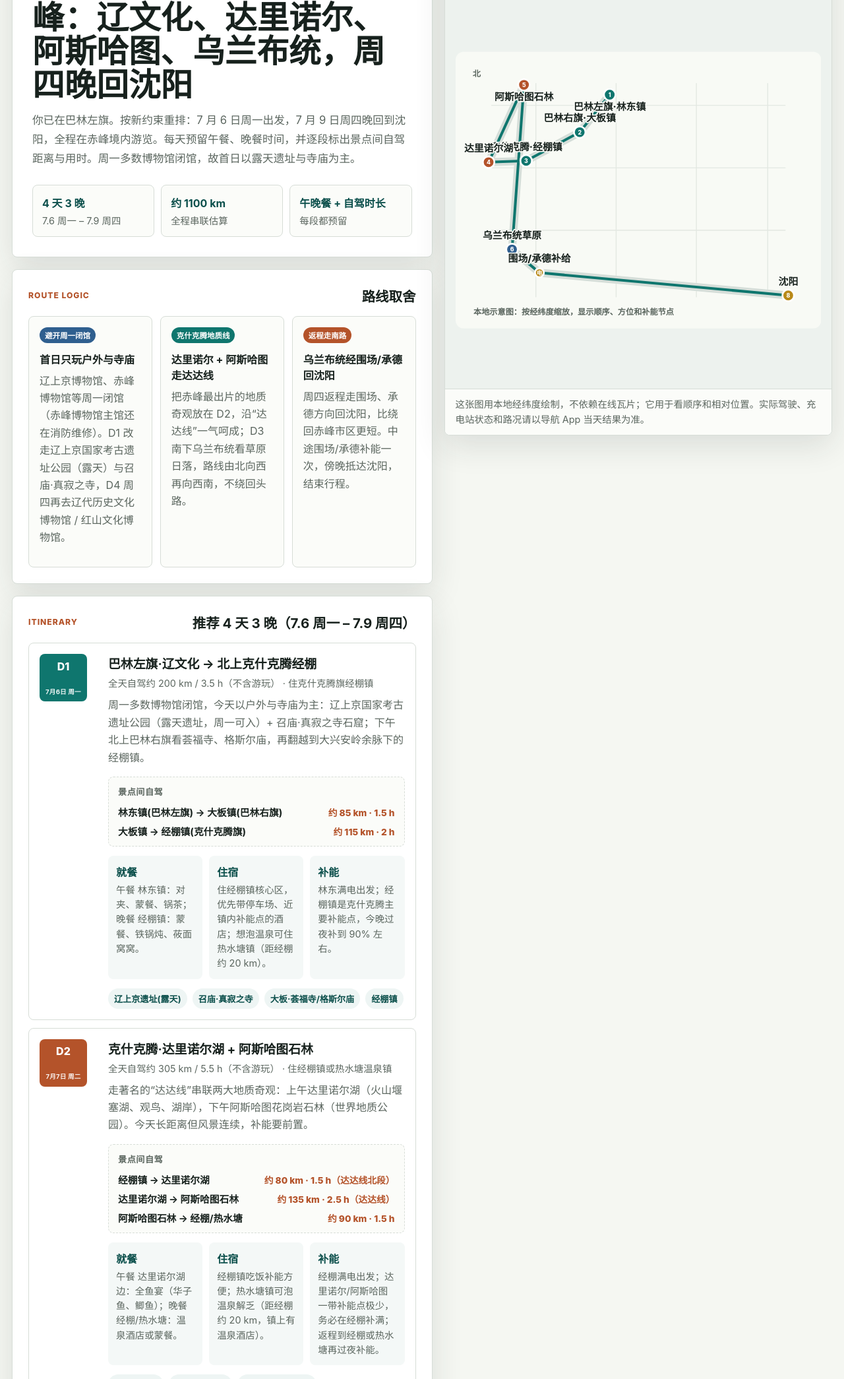
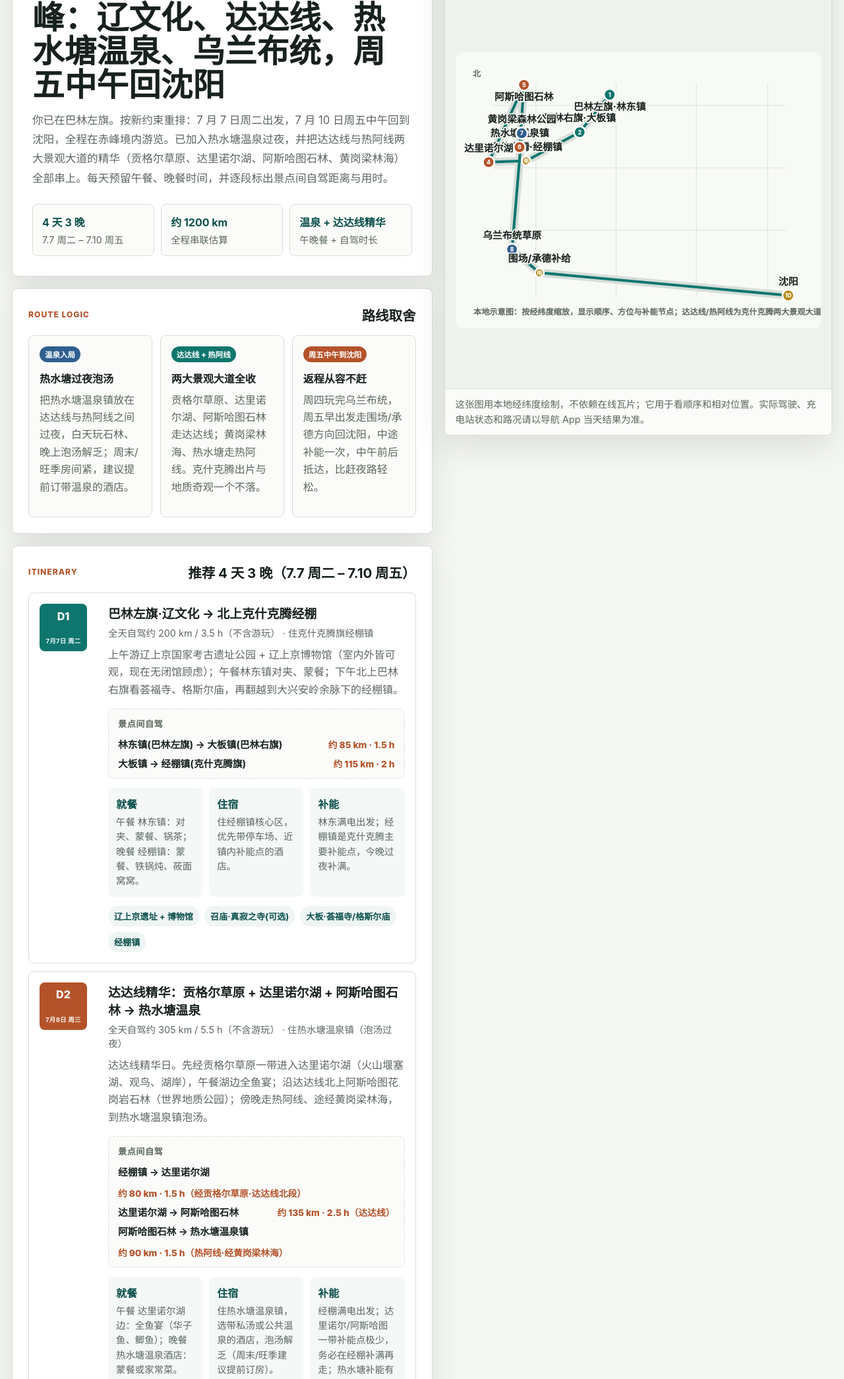
Before and after one commit to drankraven/TripChifeng, a website: page index.html in a window 1280 px wide. Shown: the part 122-2212 px from the top of the page at 66% size. Drawn offline with Linux system fonts and the light colour scheme.

Commit message:
更新：7.7-7.10 行程，加入热水塘温泉与达达线/热阿线精华（黄岗梁），周五中午抵沈阳

```diff
--- a/app.js
+++ b/app.js
@@ -1,7 +1,7 @@
 const routeDays = [
   {
     day: 1,
-    date: "7月6日 周一",
+    date: "7月7日 周二",
     title: "巴林左旗·辽文化 → 北上克什克腾经棚",
     legs: [
       { from: "林东镇(巴林左旗)", to: "大板镇(巴林右旗)", km: "约 85 km", time: "1.5 h" },
@@ -10,63 +10,64 @@ const routeDays = [
     totalDrive: "全天自驾约 200 km / 3.5 h（不含游玩）",
     stay: "住克什克腾旗经棚镇",
     meals: "午餐 林东镇：对夹、蒙餐、锅茶；晚餐 经棚镇：蒙餐、铁锅炖、莜面窝窝。",
-    hotel: "住经棚镇核心区，优先带停车场、近镇内补能点的酒店；想泡温泉可住热水塘镇（距经棚约 20 km）。",
-    charging: "林东满电出发；经棚镇是克什克腾主要补能点，今晚过夜补到 90% 左右。",
+    hotel: "住经棚镇核心区，优先带停车场、近镇内补能点的酒店。",
+    charging: "林东满电出发；经棚镇是克什克腾主要补能点，今晚过夜补满。",
     summary:
-      "周一多数博物馆闭馆，今天以户外与寺庙为主：辽上京国家考古遗址公园（露天遗址，周一可入）+ 召庙·真寂之寺石窟；下午北上巴林右旗看荟福寺、格斯尔庙，再翻越到大兴安岭余脉下的经棚镇。",
-    stops: ["辽上京遗址(露天)", "召庙·真寂之寺", "大板·荟福寺/格斯尔庙", "经棚镇"]
+      "上午游辽上京国家考古遗址公园 + 辽上京博物馆（室内外皆可观，现在无闭馆顾虑）；午餐林东镇对夹、蒙餐；下午北上巴林右旗看荟福寺、格斯尔庙，再翻越到大兴安岭余脉下的经棚镇。",
+    stops: ["辽上京遗址 + 博物馆", "召庙·真寂之寺(可选)", "大板·荟福寺/格斯尔庙", "经棚镇"]
   },
   {
     day: 2,
-    date: "7月7日 周二",
-    title: "克什克腾·达里诺尔湖 + 阿斯哈图石林",
+    date: "7月8日 周三",
+    title: "达达线精华：贡格尔草原 + 达里诺尔湖 + 阿斯哈图石林 → 热水塘温泉",
     legs: [
-      { from: "经棚镇", to: "达里诺尔湖", km: "约 80 km", time: "1.5 h（达达线北段）" },
+      { from: "经棚镇", to: "达里诺尔湖", km: "约 80 km", time: "1.5 h（经贡格尔草原·达达线北段）" },
       { from: "达里诺尔湖", to: "阿斯哈图石林", km: "约 135 km", time: "2.5 h（达达线）" },
-      { from: "阿斯哈图石林", to: "经棚/热水塘", km: "约 90 km", time: "1.5 h" }
+      { from: "阿斯哈图石林", to: "热水塘温泉镇", km: "约 90 km", time: "1.5 h（热阿线·经黄岗梁林海）" }
     ],
     totalDrive: "全天自驾约 305 km / 5.5 h（不含游玩）",
-    stay: "住经棚镇或热水塘温泉镇",
-    meals: "午餐 达里诺尔湖边：全鱼宴（华子鱼、鲫鱼）；晚餐 经棚/热水塘：温泉酒店或蒙餐。",
-    hotel: "经棚镇吃饭补能方便；热水塘镇可泡温泉解乏（距经棚约 20 km，镇上有温泉酒店）。",
+    stay: "住热水塘温泉镇（泡汤过夜）",
+    meals: "午餐 达里诺尔湖边：全鱼宴（华子鱼、鲫鱼）；晚餐 热水塘温泉酒店：蒙餐或家常菜。",
+    hotel: "住热水塘温泉镇，选带私汤或公共温泉的酒店，泡汤解乏（周末/旺季建议提前订房）。",
     charging:
-      "经棚满电出发；达里诺尔/阿斯哈图一带补能点极少，务必在经棚补满；返程到经棚或热水塘再过夜补能。",
+      "经棚满电出发；达里诺尔/阿斯哈图一带补能点极少，务必在经棚补满再走；热水塘补能有限，能补就补。",
     summary:
-      "走著名的“达达线”串联两大地质奇观：上午达里诺尔湖（火山堰塞湖、观鸟、湖岸），下午阿斯哈图花岗岩石林（世界地质公园）。今天长距离但风景连续，补能要前置。",
-    stops: ["达里诺尔湖", "阿斯哈图石林", "热水塘温泉(可选)"]
+      "达达线精华日。先经贡格尔草原一带进入达里诺尔湖（火山堰塞湖、观鸟、湖岸），午餐湖边全鱼宴；沿达达线北上阿斯哈图花岗岩石林（世界地质公园）；傍晚走热阿线、途经黄岗梁林海，到热水塘温泉镇泡汤。",
+    stops: ["贡格尔草原(达达线风光)", "达里诺尔湖", "阿斯哈图石林", "热水塘温泉"]
   },
   {
     day: 3,
-    date: "7月8日 周三",
-    title: "经棚 → 乌兰布统草原",
+    date: "7月9日 周四",
+    title: "热阿线：黄岗梁森林公园 → 乌兰布统草原",
     legs: [
-      { from: "经棚/热水塘", to: "乌兰布统草原", km: "约 130 km", time: "2.5-3 h（经御道口）" }
+      { from: "热水塘温泉镇", to: "黄岗梁国家森林公园", km: "约 30 km", time: "0.7 h（热阿线）" },
+      { from: "黄岗梁", to: "乌兰布统草原", km: "约 160 km", time: "3 h（经经棚·御道口）" }
     ],
-    totalDrive: "全天自驾约 130 km / 2.5-3 h（不含游玩）",
+    totalDrive: "全天自驾约 190 km / 3.7 h（不含游玩）",
     stay: "住乌兰布统景区内或围场县",
     meals: "午餐 乌兰布统：草原农家、手把肉、奶茶；晚餐 景区内或围场：烧烤、铁锅炖。",
     hotel: "想看日落星空住景区内（木屋/蒙古包）；想稳妥吃饭补能住围场县（距景区约 30-40 km）。",
-    charging: "经棚满电出发；乌兰布统景区内补能点少且可能排队，到围场县补能更稳，今晚补到 85%-90%。",
+    charging: "热水塘/经棚满电出发；乌兰布统景区内补能点少且可能排队，到围场县补能更稳，今晚补到 85%-90%。",
     summary:
-      "今天轻松些：一早从经棚南下到乌兰布统，全天交给草原——影视基地、欧式风光区、红山军马场、蛤蟆坝，傍晚在草原上看日落。",
-    stops: ["乌兰布统草原", "影视基地/欧式风光区", "红山军马场/蛤蟆坝"]
+      "上午走热阿线游黄岗梁国家森林公园（大兴安岭最高峰、白桦林、林海）；随后经经棚、御道口南下乌兰布统，全天交给草原——影视基地、欧式风光区、红山军马场、蛤蟆坝，傍晚看日落。",
+    stops: ["黄岗梁森林公园", "乌兰布统草原", "影视基地/欧式风光区", "红山军马场/蛤蟆坝"]
   },
   {
     day: 4,
-    date: "7月9日 周四",
-    title: "乌兰布统 → 沈阳（返程）",
+    date: "7月10日 周五",
+    title: "乌兰布统 → 沈阳（周五中午抵达）",
     legs: [
       { from: "乌兰布统", to: "围场/承德方向补给", km: "约 120 km", time: "2 h" },
       { from: "围场/承德", to: "沈阳市区", km: "约 330-380 km", time: "4.5-5 h" }
     ],
-    totalDrive: "全天自驾约 450-500 km / 6.5-7.5 h（不含午餐休整）",
-    stay: "终点沈阳，不返赤峰",
-    meals: "早午餐在乌兰布统或围场；途中在承德/平泉一带午餐休整；傍晚到沈阳吃老边饺子、烧烤或东北菜。",
+    totalDrive: "全天自驾约 450-500 km / 6.5-7 h（不含午餐休整）",
+    stay: "终点沈阳，中午抵达",
+    meals: "早午餐在乌兰布统或围场；途中承德/平泉一带午餐休整；中午到沈阳吃老边饺子、烧烤或东北菜。",
     hotel: "当晚住沈阳；若次日继续行程，优先住靠近高速口或火车站一带。",
     charging: "乌兰布统满电出发；围场/承德或平泉补能一次（300 km 纯电必补）；进沈阳前补到 70% 以上。",
     summary:
-      "返程日。建议早出发，走围场/承德方向回沈阳（比绕经赤峰短）。中途午餐+补能一次，傍晚抵达沈阳，结束赤峰行程。若想顺路看城市文化，可在沈阳前经赤峰市区，但会增加约 2 小时路程。",
-    stops: ["乌兰布统", "围场/承德补给", "沈阳市区"]
+      "返程日，周五中午到沈阳。建议早出发，走围场/承德方向回沈阳（比绕经赤峰短），中途午餐+补能一次，中午前后抵达，结束赤峰行程。若想顺路看城市文化，可在沈阳前经赤峰市区，但会增加约 2 小时路程。",
+    stops: ["乌兰布统", "围场/承德补给", "沈阳市区(中午)"]
   }
 ];
 
@@ -78,13 +79,13 @@ const chargePlan = [
   },
   {
     day: "D2",
-    legs: "经棚 → 达里诺尔 → 阿斯哈图 → 经棚",
-    rule: "达里诺尔/阿斯哈图一带几乎无桩，务必在经棚补满再出发，返程回经棚再补。"
+    legs: "经棚 → 达里诺尔 → 阿斯哈图 → 热水塘",
+    rule: "达里诺尔/阿斯哈图一带几乎无桩，务必在经棚补满再走；热水塘补能有限，能补就补。"
   },
   {
     day: "D3",
-    legs: "经棚 → 乌兰布统",
-    rule: "经棚满电出发；乌兰布统景区内桩少，到围场县补能更稳。"
+    legs: "热水塘 → 黄岗梁 → 乌兰布统",
+    rule: "热水塘/经棚满电出发；乌兰布统景区内桩少，到围场县补能更稳。"
   },
   {
     day: "D4",
@@ -96,9 +97,11 @@ const chargePlan = [
 const points = [
   { name: "巴林左旗·林东镇", day: 1, lat: 43.9639, lng: 119.3907, kind: "start" },
   { name: "巴林右旗·大板镇", day: 1, lat: 43.561, lng: 118.712, kind: "spot" },
-  { name: "克什克腾·经棚镇", day: 1, lat: 43.253, lng: 117.5, kind: "city" },
+  { name: "克什克腾·经棚镇", day: 1, lat: 43.253, lng: 117.5, kind: "charge" },
   { name: "达里诺尔湖", day: 2, lat: 43.238, lng: 116.65, kind: "spot" },
   { name: "阿斯哈图石林", day: 2, lat: 44.07, lng: 117.45, kind: "spot" },
+  { name: "热水塘温泉镇", day: 2, lat: 43.4, lng: 117.35, kind: "city" },
+  { name: "黄岗梁森林公园", day: 3, lat: 43.55, lng: 117.4, kind: "spot" },
   { name: "乌兰布统草原", day: 3, lat: 42.3, lng: 117.18, kind: "spot" },
   { name: "围场/承德补给", day: 4, lat: 42.05, lng: 117.8, kind: "charge" },
   { name: "沈阳", day: 4, lat: 41.8057, lng: 123.4315, kind: "end" }
@@ -207,7 +210,7 @@ function renderMap(selectedDay = "all") {
         )
         .join("")}
       <text class="map-axis" x="38" y="56">北</text>
-      <text class="map-caption" x="40" y="590">本地示意图：按经纬度缩放，显示顺序、方位和补能节点</text>
+      <text class="map-caption" x="40" y="590">本地示意图：按经纬度缩放，显示顺序、方位与补能节点；达达线/热阿线为克什克腾两大景观大道</text>
     </svg>
   `;
 }
--- a/index.html
+++ b/index.html
@@ -5,9 +5,9 @@
     <meta name="viewport" content="width=device-width, initial-scale=1.0" />
     <meta
       name="description"
-      content="从巴林左旗出发，游览赤峰境内辽上京、达里诺尔湖、阿斯哈图石林、乌兰布统草原，7月6日周一到7月9日周四晚返回沈阳的4天自驾路书。"
+      content="从巴林左旗出发，游览赤峰境内辽上京、达达线（贡格尔草原/达里诺尔湖/阿斯哈图石林）、热水塘温泉、热阿线黄岗梁、乌兰布统草原，7月7日周二到7月10日周五中午返回沈阳的4天自驾路书。"
     />
-    <title>巴林左旗出发·赤峰境内 4 天自驾路书（7.6-7.9）</title>
+    <title>巴林左旗出发·赤峰境内 4 天自驾路书（7.7-7.10）</title>
     <link rel="stylesheet" href="./styles.css" />
   </head>
   <body>
@@ -15,22 +15,22 @@
       <section class="planner">
         <header class="masthead">
           <p class="eyebrow">Chifeng roadbook</p>
-          <h1>从巴林左旗出发，玩转赤峰：辽文化、达里诺尔、阿斯哈图、乌兰布统，周四晚回沈阳</h1>
+          <h1>从巴林左旗出发，玩转赤峰：辽文化、达达线、热水塘温泉、乌兰布统，周五中午回沈阳</h1>
           <p class="lede">
-            你已在巴林左旗。按新约束重排：7 月 6 日周一出发，7 月 9 日周四晚回到沈阳，全程在赤峰境内游览。每天预留午餐、晚餐时间，并逐段标出景点间自驾距离与用时。周一多数博物馆闭馆，故首日以露天遗址与寺庙为主。
+            你已在巴林左旗。按新约束重排：7 月 7 日周二出发，7 月 10 日周五中午回到沈阳，全程在赤峰境内游览。已加入热水塘温泉过夜，并把达达线与热阿线两大景观大道的精华（贡格尔草原、达里诺尔湖、阿斯哈图石林、黄岗梁林海）全部串上。每天预留午餐、晚餐时间，并逐段标出景点间自驾距离与用时。
           </p>
           <div class="stats" aria-label="路线概览">
             <div>
               <strong>4 天 3 晚</strong>
-              <span>7.6 周一 – 7.9 周四</span>
+              <span>7.7 周二 – 7.10 周五</span>
             </div>
             <div>
-              <strong>约 1100 km</strong>
+              <strong>约 1200 km</strong>
               <span>全程串联估算</span>
             </div>
             <div>
-              <strong>午晚餐 + 自驾时长</strong>
-              <span>每段都预留</span>
+              <strong>温泉 + 达达线精华</strong>
+              <span>午晚餐 + 自驾时长</span>
             </div>
           </div>
         </header>
@@ -42,19 +42,19 @@
           </div>
           <div class="insight-grid">
             <article class="insight">
-              <span class="tag">避开周一闭馆</span>
-              <h3>首日只玩户外与寺庙</h3>
-              <p>辽上京博物馆、赤峰博物馆等周一闭馆（赤峰博物馆主馆还在消防维修）。D1 改走辽上京国家考古遗址公园（露天）与召庙·真寂之寺，D4 周四再去辽代历史文化博物馆 / 红山文化博物馆。</p>
+              <span class="tag">温泉入局</span>
+              <h3>热水塘过夜泡汤</h3>
+              <p>把热水塘温泉镇放在达达线与热阿线之间过夜，白天玩石林、晚上泡汤解乏；周末/旺季房间紧，建议提前订带温泉的酒店。</p>
             </article>
             <article class="insight">
-              <span class="tag">克什克腾地质线</span>
-              <h3>达里诺尔 + 阿斯哈图走达达线</h3>
-              <p>把赤峰最出片的地质奇观放在 D2，沿“达达线”一气呵成；D3 南下乌兰布统看草原日落，路线由北向西再向西南，不绕回头路。</p>
+              <span class="tag">达达线 + 热阿线</span>
+              <h3>两大景观大道全收</h3>
+              <p>贡格尔草原、达里诺尔湖、阿斯哈图石林走达达线；黄岗梁林海、热水塘走热阿线。克什克腾出片与地质奇观一个不落。</p>
             </article>
             <article class="insight">
-              <span class="tag">返程走南路</span>
-              <h3>乌兰布统经围场/承德回沈阳</h3>
-              <p>周四返程走围场、承德方向回沈阳，比绕回赤峰市区更短。中途围场/承德补能一次，傍晚抵达沈阳，结束行程。</p>
+              <span class="tag">周五中午到沈阳</span>
+              <h3>返程从容不赶</h3>
+              <p>周四玩完乌兰布统，周五早出发走围场/承德方向回沈阳，中途补能一次，中午前后抵达，比赶夜路轻松。</p>
             </article>
           </div>
         </section>
@@ -62,7 +62,7 @@
         <section class="section-block">
           <div class="section-heading">
             <p class="eyebrow">Itinerary</p>
-            <h2>推荐 4 天 3 晚（7.6 周一 – 7.9 周四）</h2>
+            <h2>推荐 4 天 3 晚（7.7 周二 – 7.10 周五）</h2>
           </div>
           <div id="itinerary" class="timeline" aria-live="polite"></div>
         </section>
@@ -85,8 +85,8 @@
           </div>
           <div class="info-grid">
             <div class="info-box">
-              <h3>周一闭馆</h3>
-              <p>辽上京博物馆、赤峰博物馆（主馆维修）、辽代历史文化博物馆、红山文化博物馆均周一闭馆。D1 只去露天遗址与寺庙；城市博物馆留到周四。</p>
+              <h3>温泉与热阿线</h3>
+              <p>热水塘温泉建议提前订房；热阿线（热水塘→黄岗梁→阿斯哈图）是大兴安岭林海景观道，海拔变化大，预留拍照与保暖时间。</p>
             </div>
             <div class="info-box">
               <h3>远程补能</h3>
```
Also changed, not shown: README.md.
